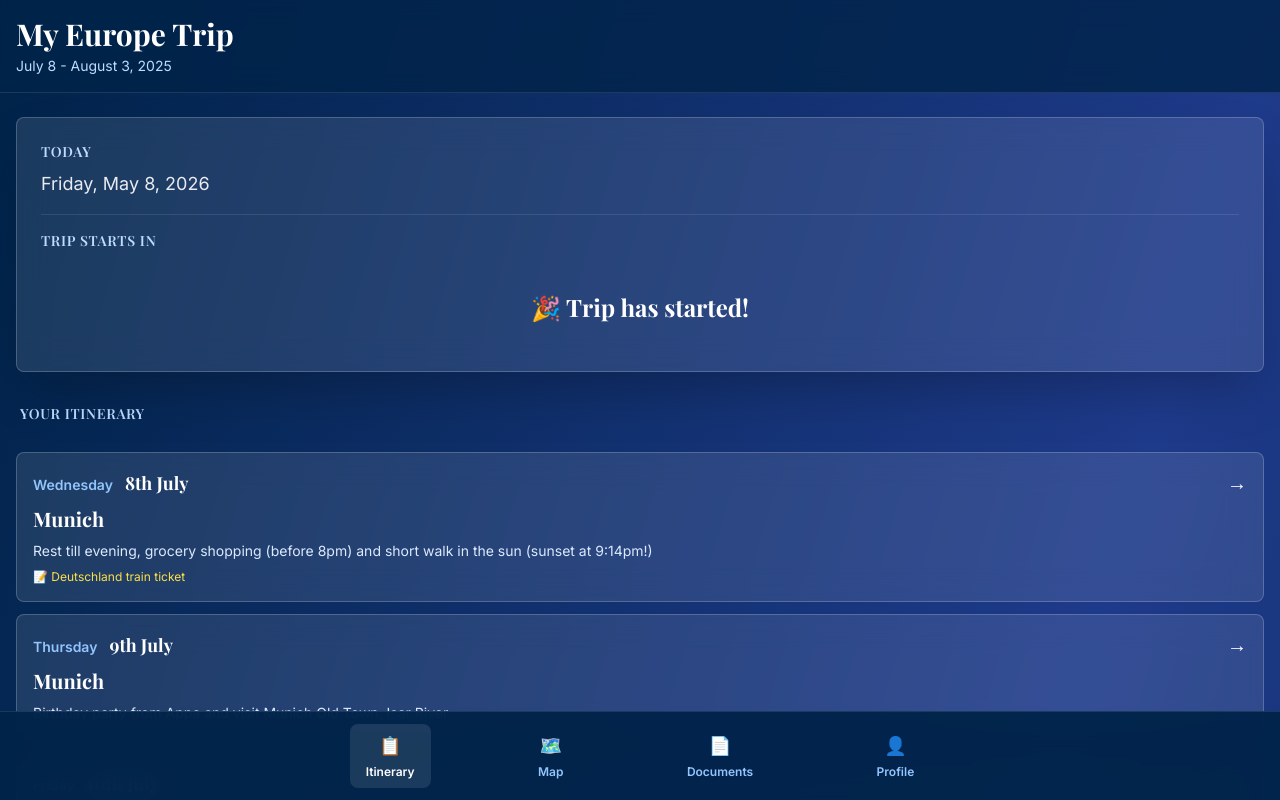
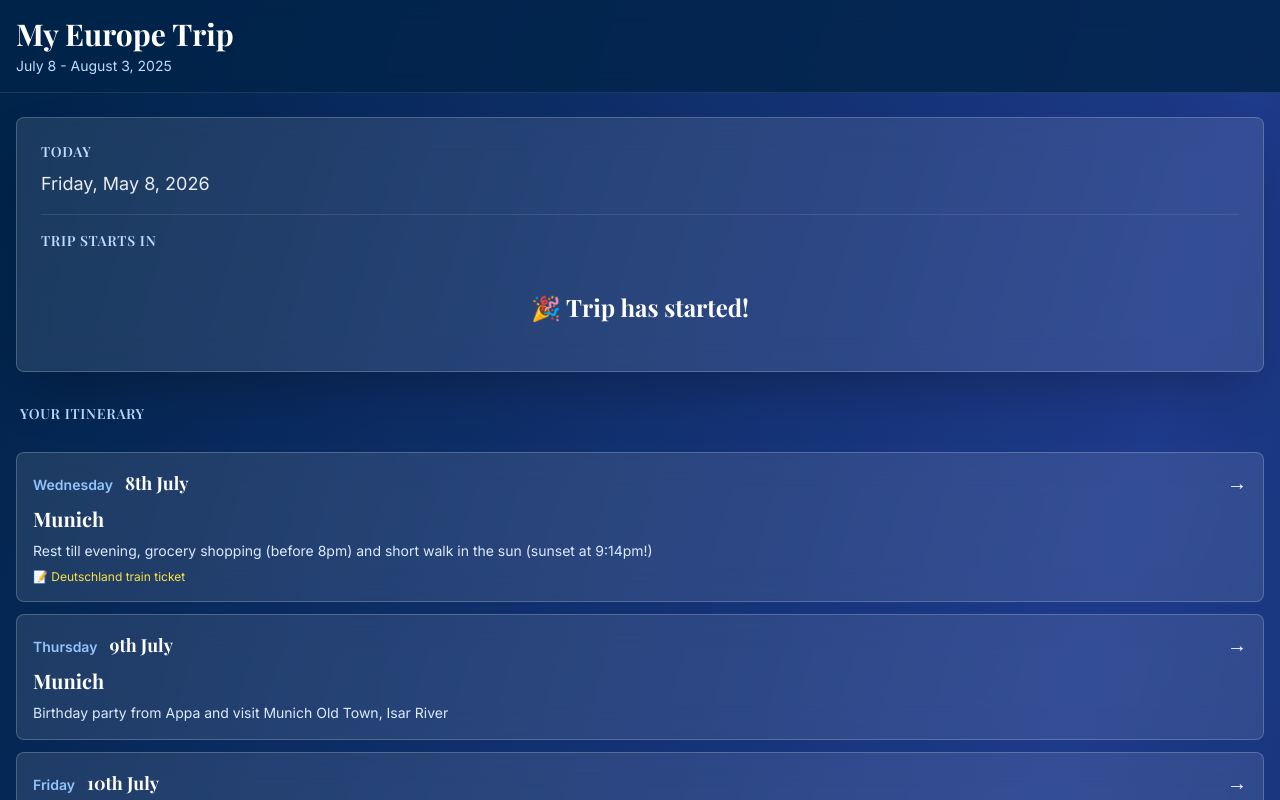
Before and after one commit to prajwaldhananjay/reisefreude, a React (Vite) app: page / in a window 1280 px wide. Shown: the top 800 px of the page. Built offline with nearby package versions, Linux system fonts and the light colour scheme.

Commit message:
Remove bottom navigation bar

```diff
--- a/src/pages/DayDetail.jsx
+++ b/src/pages/DayDetail.jsx
@@ -99,31 +99,6 @@ export default function DayDetail() {
           )}
         </div>
       </div>
-
-      {/* Bottom Navigation */}
-      <div className="fixed bottom-0 left-0 right-0 bg-navy/95 backdrop-blur-lg border-t border-white/10 px-4 py-3">
-        <div className="flex justify-around items-center max-w-2xl mx-auto">
-          <button
-            onClick={() => navigate('/')}
-            className="flex flex-col items-center gap-1 py-2 px-4 rounded-lg bg-white/10 text-white text-xs font-semibold"
-          >
-            <span className="text-lg">📋</span>
-            Itinerary
-          </button>
-          <button className="flex flex-col items-center gap-1 py-2 px-4 rounded-lg text-blue-300 text-xs font-semibold hover:bg-white/5">
-            <span className="text-lg">🗺️</span>
-            Map
-          </button>
-          <button className="flex flex-col items-center gap-1 py-2 px-4 rounded-lg text-blue-300 text-xs font-semibold hover:bg-white/5">
-            <span className="text-lg">📄</span>
-            Documents
-          </button>
-          <button className="flex flex-col items-center gap-1 py-2 px-4 rounded-lg text-blue-300 text-xs font-semibold hover:bg-white/5">
-            <span className="text-lg">👤</span>
-            Profile
-          </button>
-        </div>
-      </div>
     </div>
   );
 }
--- a/src/pages/Overview.jsx
+++ b/src/pages/Overview.jsx
@@ -116,28 +116,6 @@ export default function Overview() {
           ))}
         </div>
       </div>
-
-      {/* Bottom Navigation */}
-      <div className="fixed bottom-0 left-0 right-0 bg-navy/95 backdrop-blur-lg border-t border-white/10 px-4 py-3">
-        <div className="flex justify-around items-center max-w-2xl mx-auto">
-          <button className="flex flex-col items-center gap-1 py-2 px-4 rounded-lg bg-white/10 text-white text-xs font-semibold">
-            <span className="text-lg">📋</span>
-            Itinerary
-          </button>
-          <button className="flex flex-col items-center gap-1 py-2 px-4 rounded-lg text-blue-300 text-xs font-semibold hover:bg-white/5">
-            <span className="text-lg">🗺️</span>
-            Map
-          </button>
-          <button className="flex flex-col items-center gap-1 py-2 px-4 rounded-lg text-blue-300 text-xs font-semibold hover:bg-white/5">
-            <span className="text-lg">📄</span>
-            Documents
-          </button>
-          <button className="flex flex-col items-center gap-1 py-2 px-4 rounded-lg text-blue-300 text-xs font-semibold hover:bg-white/5">
-            <span className="text-lg">👤</span>
-            Profile
-          </button>
-        </div>
-      </div>
     </div>
   );
 }
```
